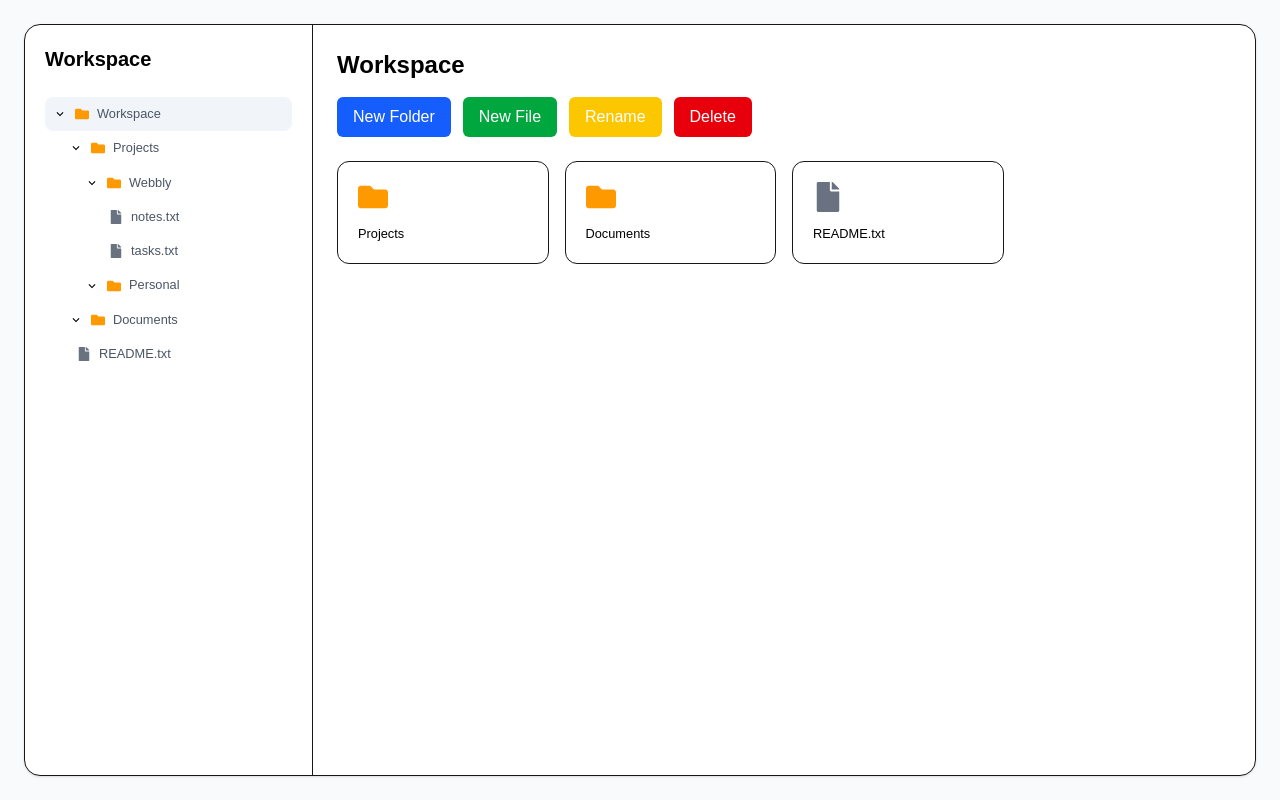
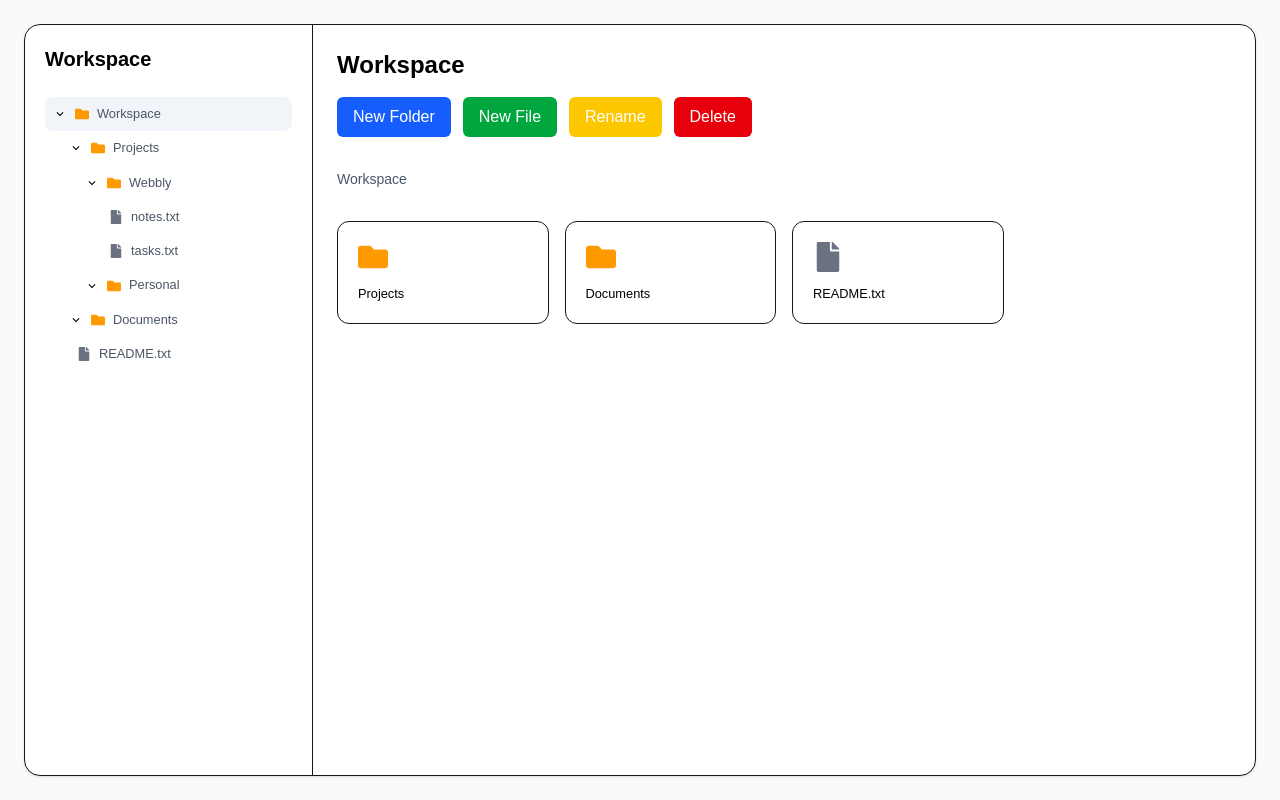
Before and after one commit to ehasunulislam/webbly_media_mini_workspace_explorer, a Next.js app: page / in a window 1280 px wide. Built offline with nearby package versions, Linux system fonts and the light colour scheme.

Commit message:
complete the Breadcrumbs functionality

```diff
--- a/src/components/Breadcrumbs.tsx
+++ b/src/components/Breadcrumbs.tsx
@@ -0,0 +1,35 @@
+import { useWorkSpaceStore } from "@/store/workspace-store";
+import { getBreadcrumbs } from "@/helper/breadcrumbs.intial";
+
+const Breadcrumbs = () => {
+  const { items, selectedFolderId, setSelectedFolder } = useWorkSpaceStore();
+
+  const breadcrumbs = getBreadcrumbs(items, selectedFolderId);
+
+  return (
+    <div className="breadcrumbs mb-6 mt-6 text-sm">
+      <ul className="text-gray-600">
+        {breadcrumbs.map((item, index) => {
+          const isLast = index === breadcrumbs.length - 1;
+
+          return (
+            <li key={item.id}>
+              {isLast ? (
+                <span>{item.name}</span>
+              ) : (
+                <button
+                  type="button"
+                  onClick={() => setSelectedFolder(item.id)}
+                >
+                  {item.name}
+                </button>
+              )}
+            </li>
+          );
+        })}
+      </ul>
+    </div>
+  );
+};
+
+export default Breadcrumbs;
--- a/src/components/Work-Space.tsx
+++ b/src/components/Work-Space.tsx
@@ -4,6 +4,7 @@ import { useWorkSpaceStore } from "@/store/workspace-store";
 import { FaFile, FaFolder } from "react-icons/fa";
 import FolderTree from "./Folder-tree";
 import ButtonGroup from "./ButtonGroup";
+import Breadcrumbs from "./Breadcrumbs";
 
 const WorkSpace = () => {
   const { items, selectedFolderId } = useWorkSpaceStore();
@@ -29,6 +30,8 @@ const WorkSpace = () => {
           <h2 className="text-2xl font-semibold text-black">Workspace</h2>
 
           <ButtonGroup />
+
+          <Breadcrumbs />
 
           <div className="mt-6 grid grid-cols-2 gap-4 md:grid-cols-4">
             {items
--- /dev/null
+++ b/src/helper/breadcrumbs.intial.ts
@@ -0,0 +1,16 @@
+import { WorkspaceItem } from "@/types/workspace";
+
+export const getBreadcrumbs = (items: WorkspaceItem[], selectedFolderId: string) => {
+    const breadcrumbs: WorkspaceItem[] = [];
+
+    let current = items.find(
+        (item) => item.id === selectedFolderId
+    );
+
+    while (current) {
+        breadcrumbs.unshift(current);
+        current = items.find((item) => item.id === current?.parentId) || undefined;
+    }
+
+    return breadcrumbs
+}
```
